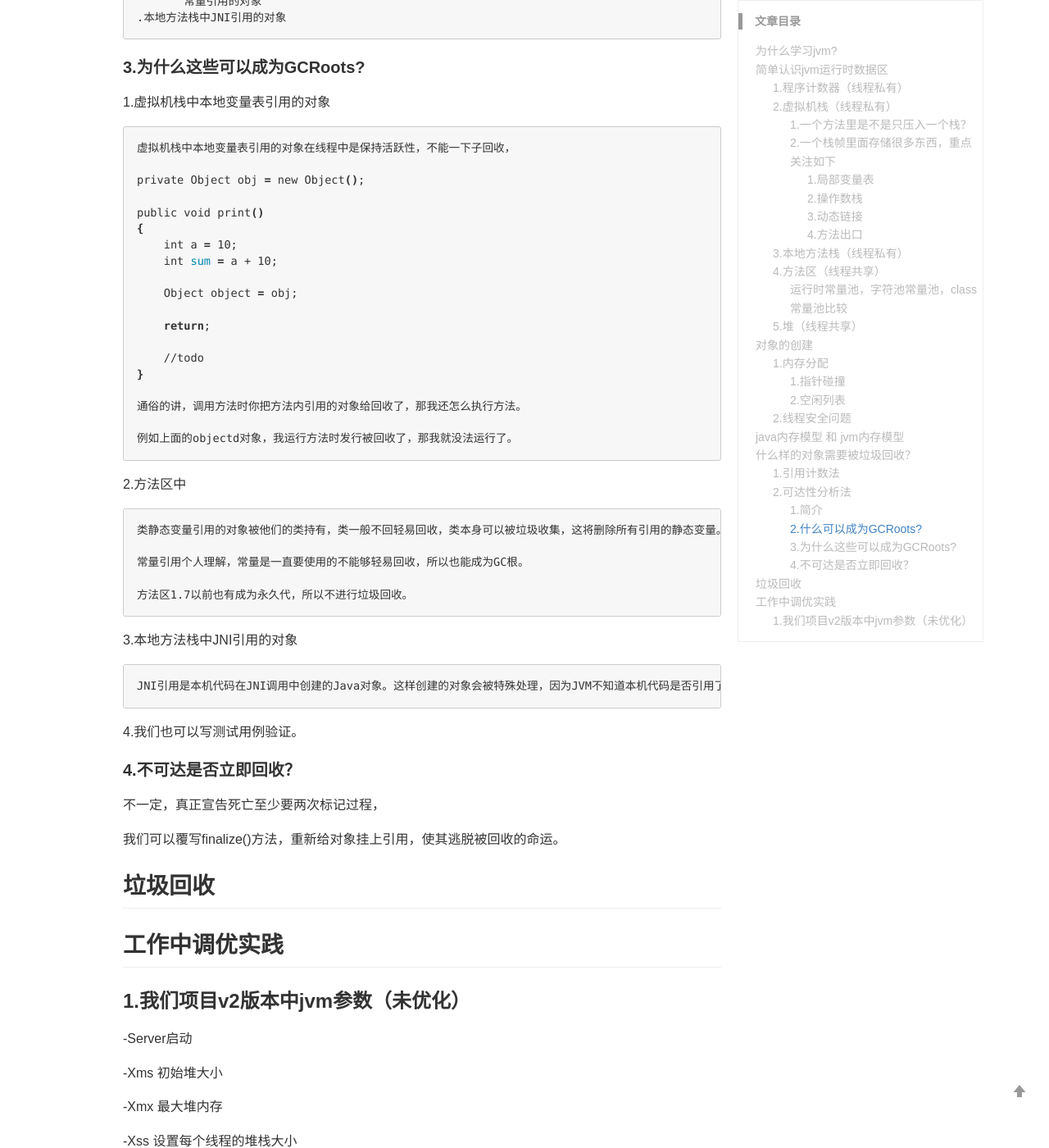
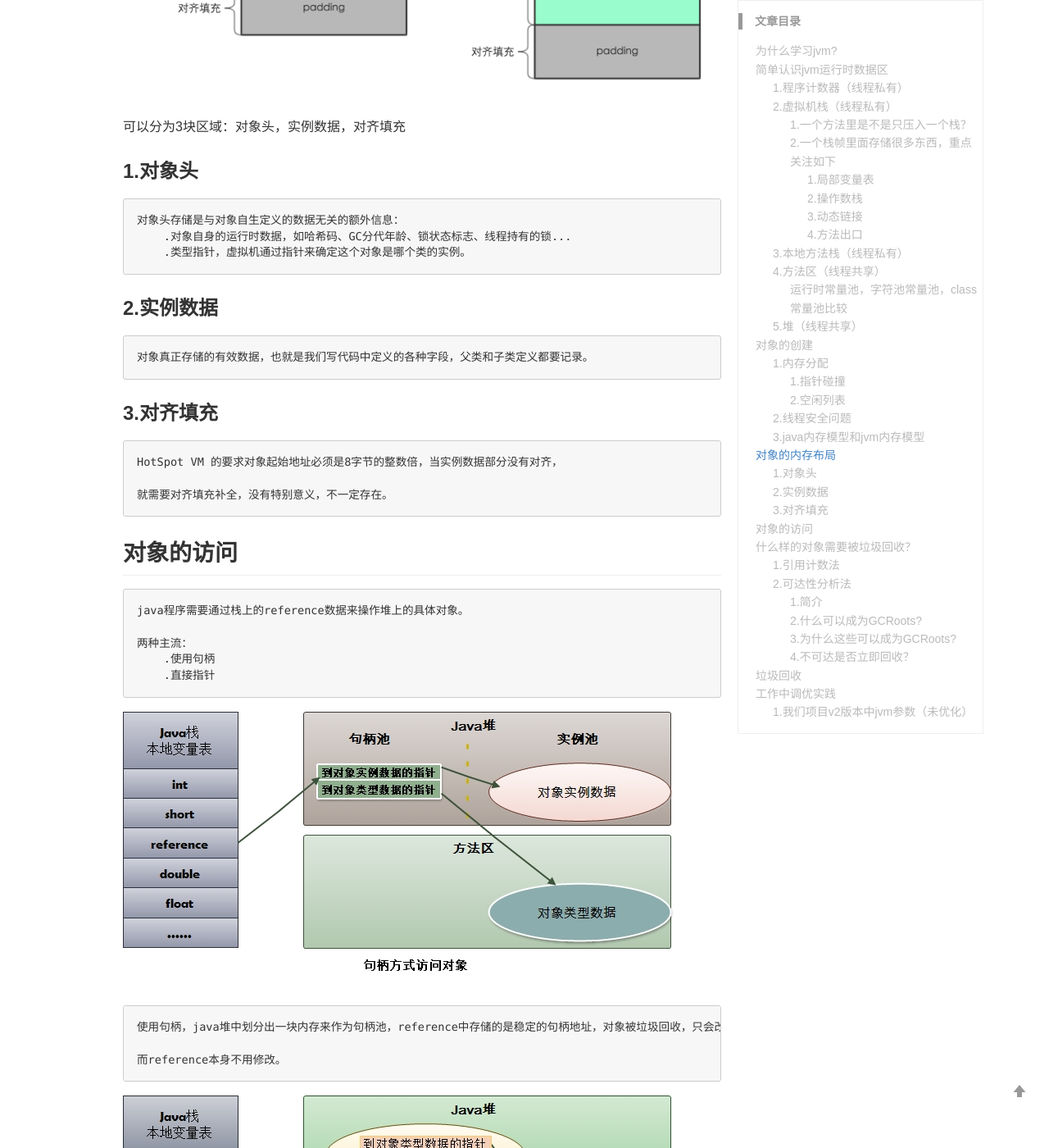
Before and after one commit to lizb0907/lizb0907.github.io, a Jekyll site: the page built from _posts/jvm/2020-05-31-Jvm.md, in a window 1280 px wide and 1400 px high, scrolled down 9219 px. Shown: the whole window at 82% size. Built offline with Jekyll 4.4.1, drawn with Linux system fonts in a browser that asks for light colours; comment, search, counter and statistics services are not loaded; some of the changed text lies outside the part shown.

Commit message:
update jvm

````diff
--- a/_posts/jvm/2020-05-31-Jvm.md
+++ b/_posts/jvm/2020-05-31-Jvm.md
@@ -267,7 +267,7 @@ https://blog.csdn.net/mrchaochao/article/details/106668122
 2.TLAB
 ```
 
-## java内存模型 和 jvm内存模型
+### 3.java内存模型和jvm内存模型
 
 1.java内存模型是指规范了JVM如何提供按需禁用缓存和编译优化的方法。
 
@@ -275,6 +275,61 @@ https://blog.csdn.net/mrchaochao/article/details/106668122
 
 2.jvm内存模型又或称jvM内存结构，一般指咱们上面讲的那些运行时数据区域。
 
+## 对象的内存布局
+
+![](/images/posts/jvm/9.png)
+
+可以分为3块区域：对象头，实例数据，对齐填充
+
+### 1.对象头
+
+```sh
+对象头存储是与对象自生定义的数据无关的额外信息：
+    .对象自身的运行时数据，如哈希码、GC分代年龄、锁状态标志、线程持有的锁...
+    .类型指针，虚拟机通过指针来确定这个对象是哪个类的实例。
+```
+
+### 2.实例数据
+
+```sh
+对象真正存储的有效数据，也就是我们写代码中定义的各种字段，父类和子类定义都要记录。
+```
+
+### 3.对齐填充
+
+```sh
+HotSpot VM 的要求对象起始地址必须是8字节的整数倍，当实例数据部分没有对齐，
+
+就需要对齐填充补全，没有特别意义，不一定存在。
+```
+
+## 对象的访问
+
+```sh
+java程序需要通过栈上的reference数据来操作堆上的具体对象。
+
+两种主流：
+    .使用句柄
+    .直接指针
+```
+
+![](/images/posts/jvm/10.jpg)
+
+```sh
+使用句柄，java堆中划分出一块内存来作为句柄池，reference中存储的是稳定的句柄地址，对象被垃圾回收，只会改变句柄中的实例数据指针，
+
+而reference本身不用修改。
+```
+
+![](/images/posts/jvm/11.jpg)
+
+```sh
+使用直接指针访问，java堆对象布局需要考虑如何放置访问类型数据的相关信息。
+
+速度更快，节省一次指针定位的开销。HotSpot采用的是指针访问。
+```
+
+另外需要注意的是，类信息是在方法区存储，对象类型数据例如当前对象是int类型、数组类型、string类型都是在类信息里定义的，所以对象类型数据是存储在方法区的。
 
 ## 什么样的对象需要被垃圾回收？
 
````
Also changed, not shown: images/posts/jvm/10.jpg (added), images/posts/jvm/11.jpg (added), images/posts/jvm/9.png (added).
